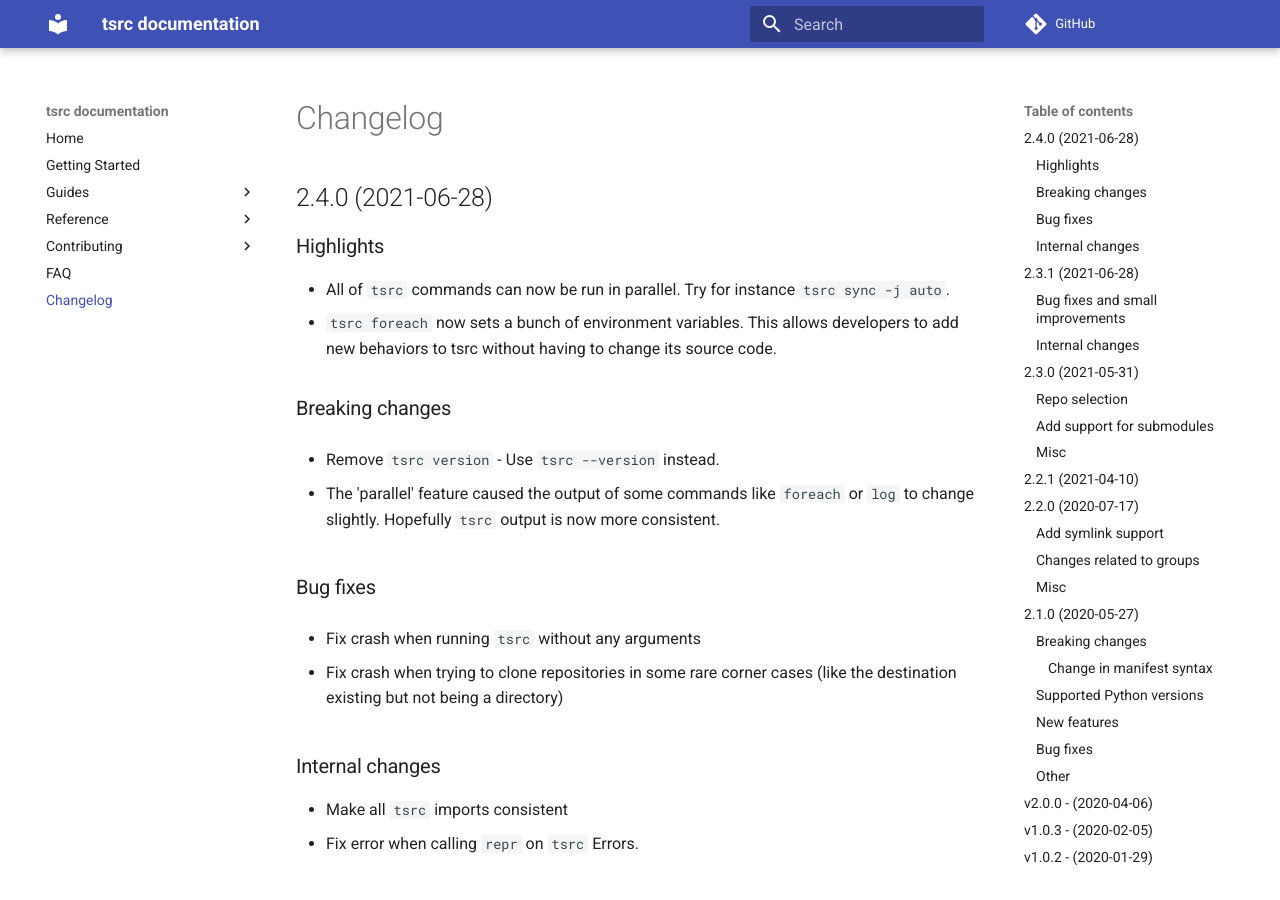
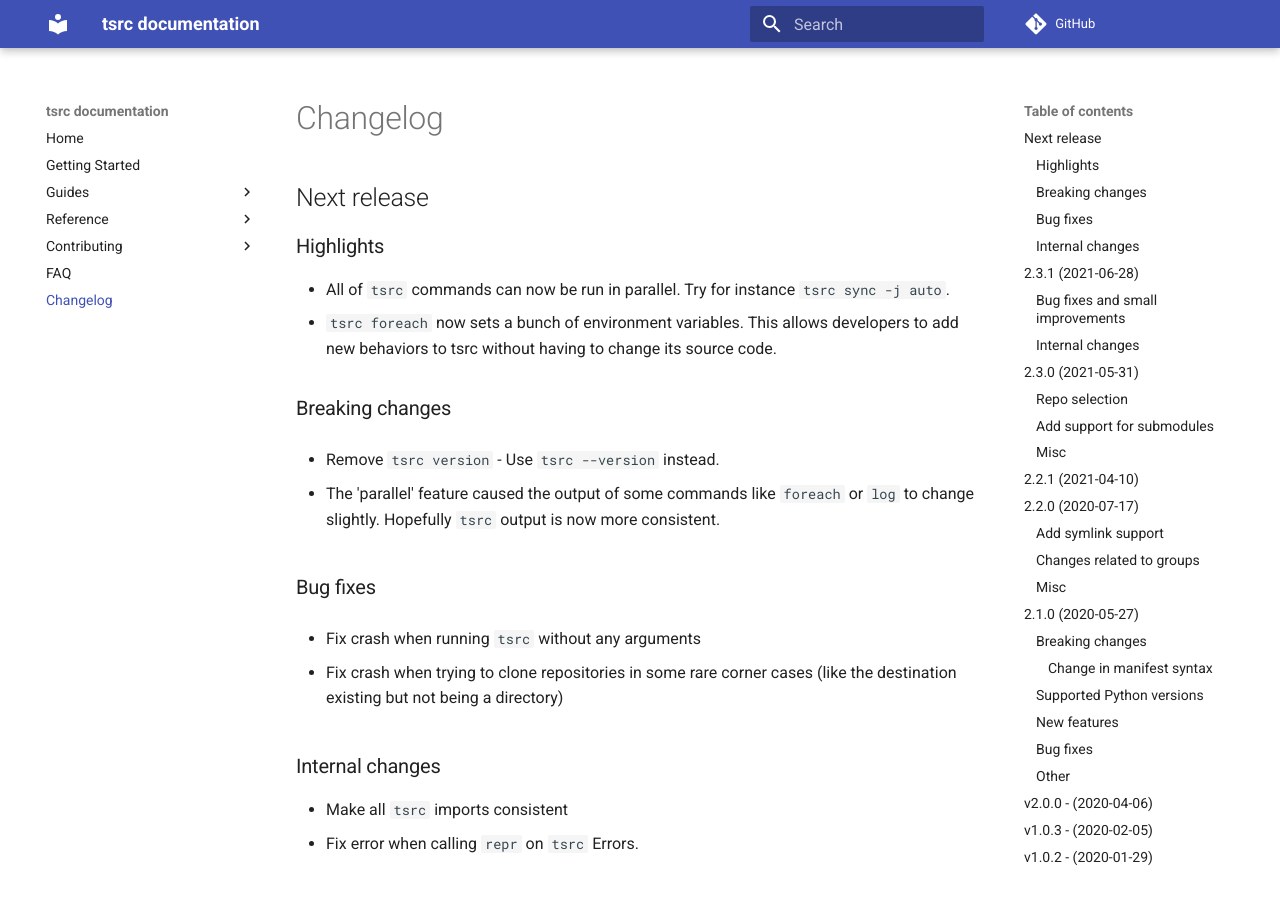
Before and after one commit to your-tools/tsrc, an MkDocs documentation site: the page built from docs/changelog.md, in a window 1280 px wide and 900 px high. Built offline with MkDocs 1.6.1 and Material for MkDocs 9.7.7, drawn with Linux system fonts in a browser that asks for light colours; comment, search, counter and statistics services are not loaded.

Commit message:
Remove date from changelog
Not sure yet when the new release will be made

```diff
--- a/docs/changelog.md
+++ b/docs/changelog.md
@@ -1,6 +1,6 @@
 # Changelog
 
-## 2.4.0 (2021-06-28)
+## Next release
 
 ### Highlights
 
```
